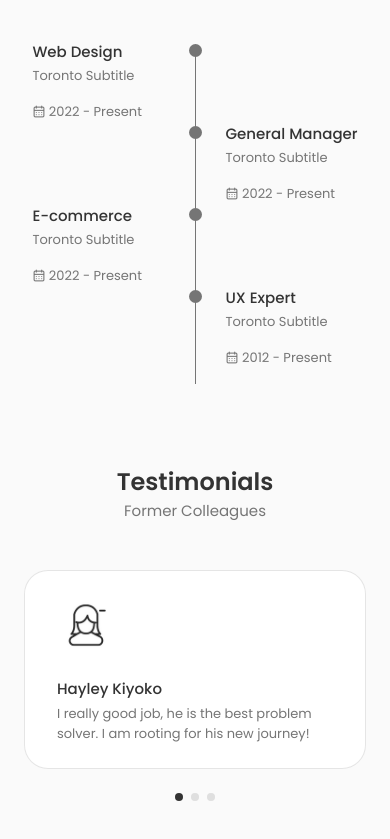
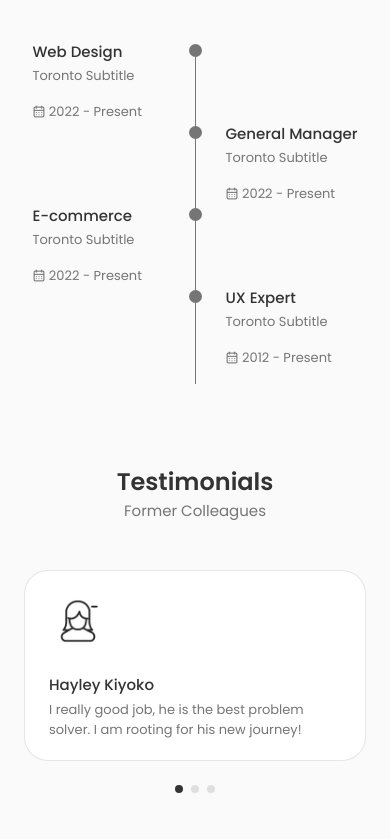
Before and after one commit to junghyun-josh-kim/portfolio-junghyun, a React (Create React App) app: page / in a window 390 px wide. Shown: the part 3177-4016 px from the top of the page. Built offline with nearby package versions, Linux system fonts and the light colour scheme.

Commit message:
Testimonials: CSS responsive

```diff
--- a/src/components/tesimonials/testimonials.css
+++ b/src/components/tesimonials/testimonials.css
@@ -35,3 +35,25 @@
 .swiper-pagination-bullet-active {
   background-color: var(--title-color) !important;
 }
+
+/* Large Devices */
+@media screen and (max-width: 992px) {
+  .testimonial__container {
+    width: initial;
+  }
+
+  .testimonial__card {
+    padding: 1.25rem 1.5rem;
+  }
+}
+
+/* Medium Devices */
+@media screen and (max-width: 768px) {
+}
+
+@media screen and (max-width: 576px) {
+}
+
+/* Small Devices */
+@media screen and (max-width: 350px) {
+}
```
